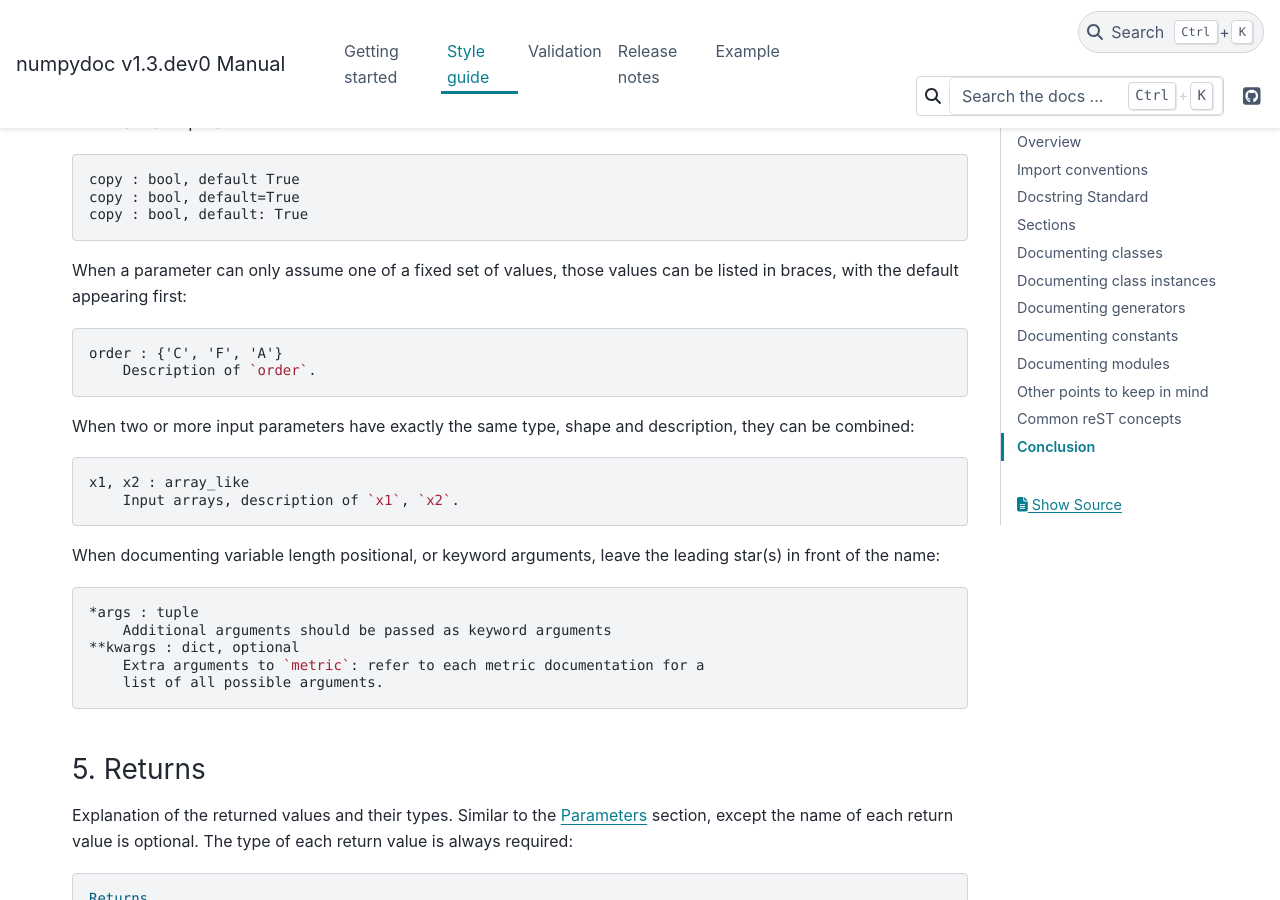
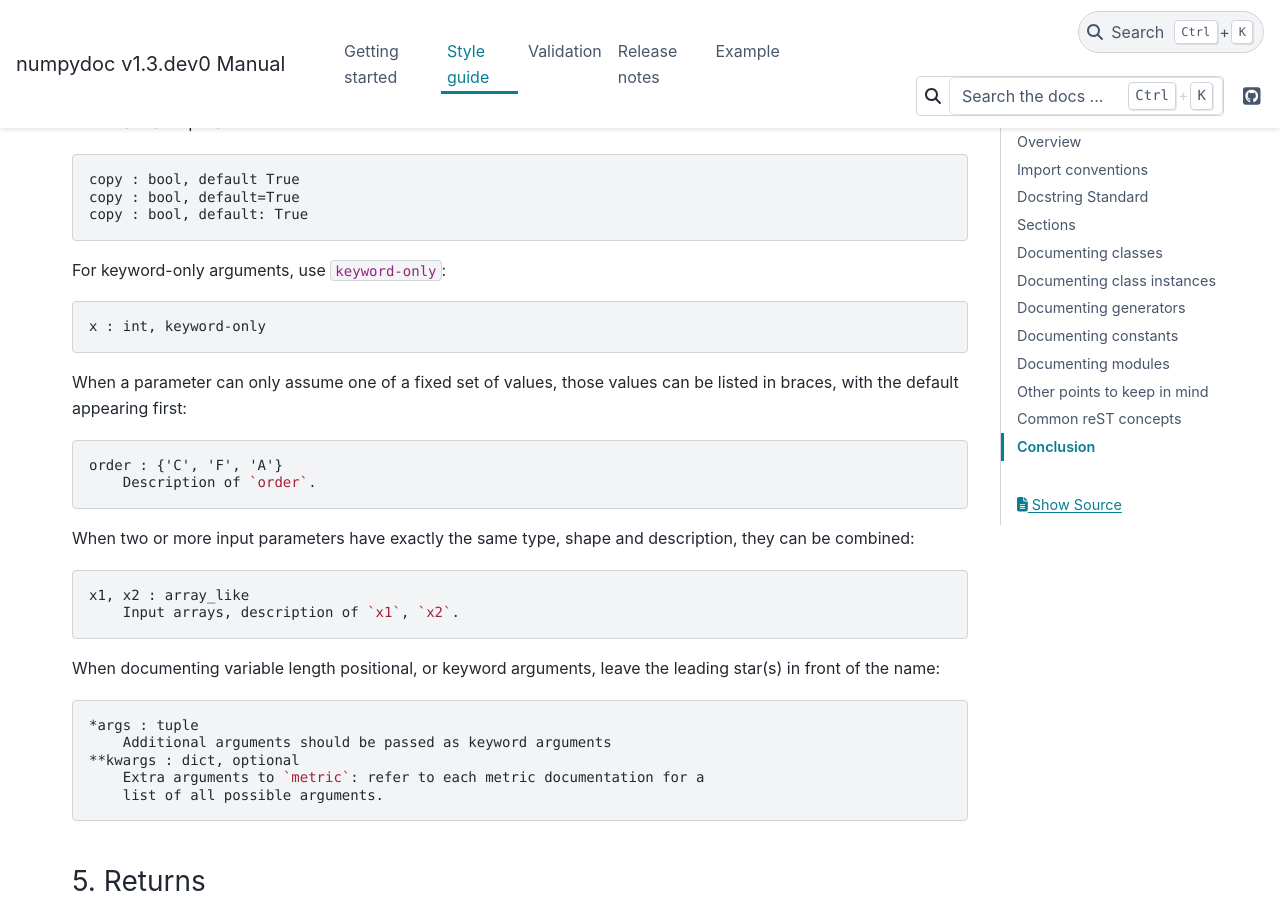
Before and after one commit to numpy/numpydoc, a Sphinx documentation site: the page built from doc/format.rst, in a window 1280 px wide and 900 px high, scrolled down 3946 px. Built offline with Sphinx 7.4.7 and the PyData theme 0.15.4, drawn with Linux system fonts in a browser that asks for light colours; formulas are drawn with MathJax 3.

Commit message:
DOC: include keyword-only parameters in standard

```diff
--- a/doc/format.rst
+++ b/doc/format.rst
@@ -210,6 +210,10 @@
   copy : bool, default True
   copy : bool, default=True
   copy : bool, default: True
+
+For keyword-only arguments, use ``keyword-only``::
+
+  x : int, keyword-only
 
 When a parameter can only assume one of a fixed set of values,
 those values can be listed in braces, with the default appearing first::
```
